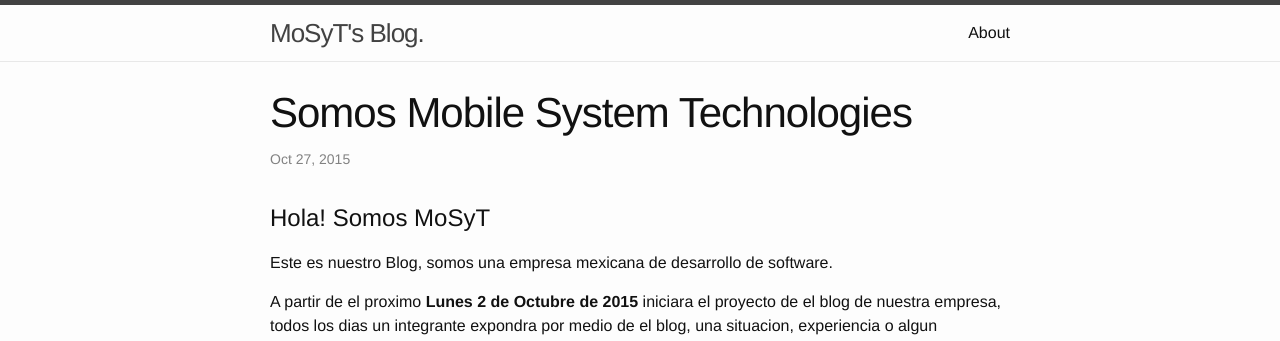
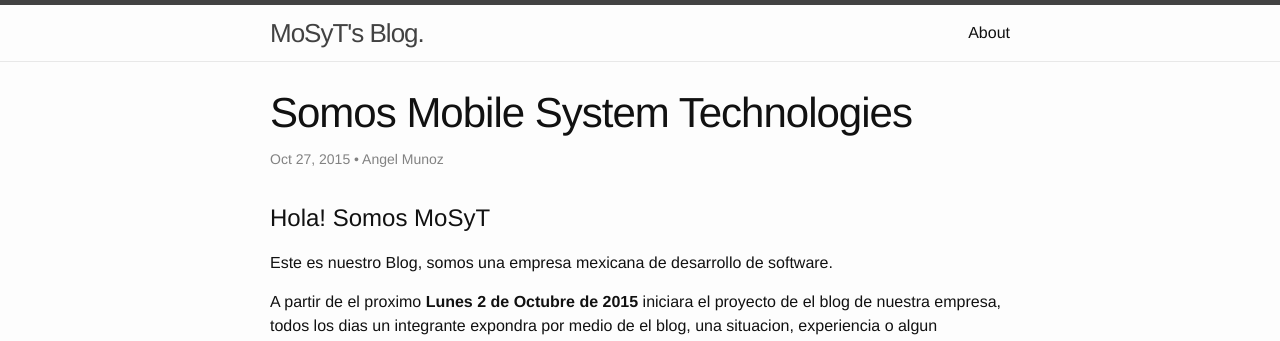
Before and after one commit to Mobile-System-Technologies/Mobile-System-Technologies.github.io, a Jekyll site: the page built from _posts/2015-10-27-Mobile-System-Technologies.md, in a window 1280 px wide. Shown: the top 341 px of the page. Built offline with Jekyll 4.4.1, drawn with Linux system fonts in a browser that asks for light colours; part of the change alters nothing that is shown.

Commit message:
Update 2015-10-27-Mobile-System-Technologies.md

```diff
--- a/_posts/2015-10-27-Mobile-System-Technologies.md
+++ b/_posts/2015-10-27-Mobile-System-Technologies.md
@@ -2,8 +2,9 @@
 layout: post
 title:  "Somos Mobile System Technologies"
 date:   2015-10-27 19:10:49
-categories: MoSyT update
-blog-author: Angel Munoz
+categories: MoSyT Update
+author: Angel Munoz
+tags: MoSyT Intro
 ---
 # Hola! Somos MoSyT
 
```
